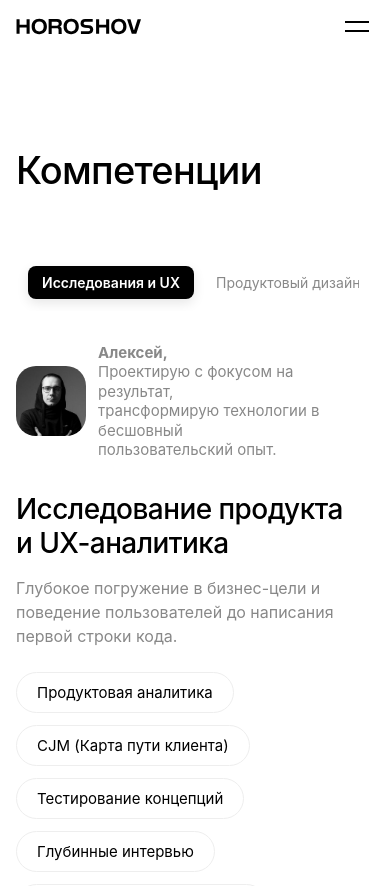
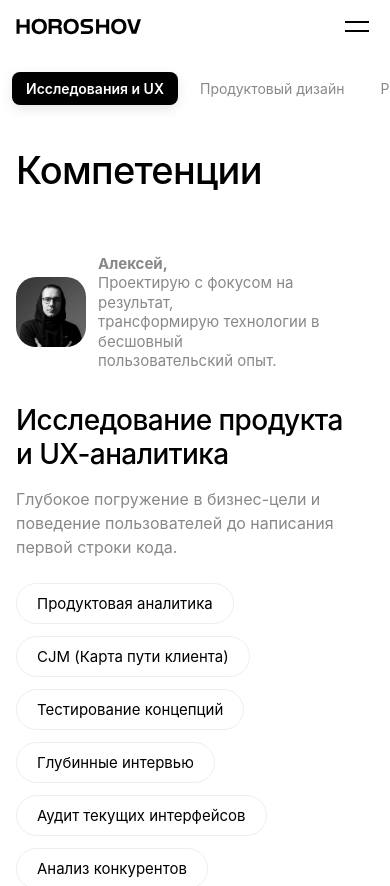
Before and after one commit to Horoshov/my-portfolio, a React (Vite) app: page /about in a window 390 px wide. Shown: the top 886 px of the page. Built offline with nearby package versions, Linux system fonts and the light colour scheme.

Commit message:
Fix mobile nav to fixed position

```diff
--- a/src/components/CompetenciesNav.css
+++ b/src/components/CompetenciesNav.css
@@ -46,8 +46,10 @@
     gap: 8px;
     scrollbar-width: none;
     -ms-overflow-style: none;
-    position: sticky;
-    top: var(--header-h, 60px);
+    position: fixed;
+    top: 60px;
+    left: 0;
+    width: 100%;
     z-index: 20;
     background: var(--bg-color);
   }
```
